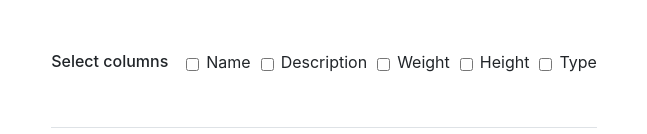
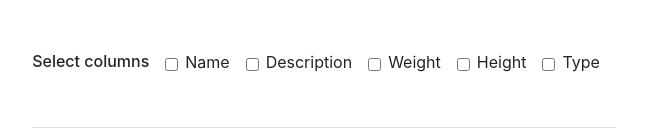
Before and after one commit to mominkas/dungeon-compendium, a React (Vite) app in the folder frontend/: page /species in a window 1280 px wide. Shown: the part 341-475 px from the top of the page, without its empty margins (316-963 px from the left). Built offline with nearby package versions, Linux system fonts and the light colour scheme; no server answers.

Commit message:
fix margins, make SpeciesSelect labels clickable

```diff
--- a/frontend/src/App.css
+++ b/frontend/src/App.css
@@ -54,7 +54,7 @@
 .form-check {
   display: flex;
   align-items: center;
-  margin-left: 10px;
+  margin-right: 16px;
 }
 
 .custom-add-btn {
@@ -62,7 +62,7 @@
 }
 
 .custom-h6-label {
-    margin: 0 8px 0 0;
+    margin: 0 16px 0 0;
     padding: 8px 0 8px 0;
     text-wrap: nowrap;
 }
--- a/frontend/src/components/SpeciesSelect.tsx
+++ b/frontend/src/components/SpeciesSelect.tsx
@@ -30,6 +30,7 @@ const SpeciesSelect = ({updateSpecies}) => {
                 {speciesAttrs.map((attr) => (
                     <Form.Check
                         type="checkbox"
+                        id={attr.name}
                         label={attr.name}
                         checked={selectedAttrs.includes(attr.id)}
                         onChange={handleChange}
```
